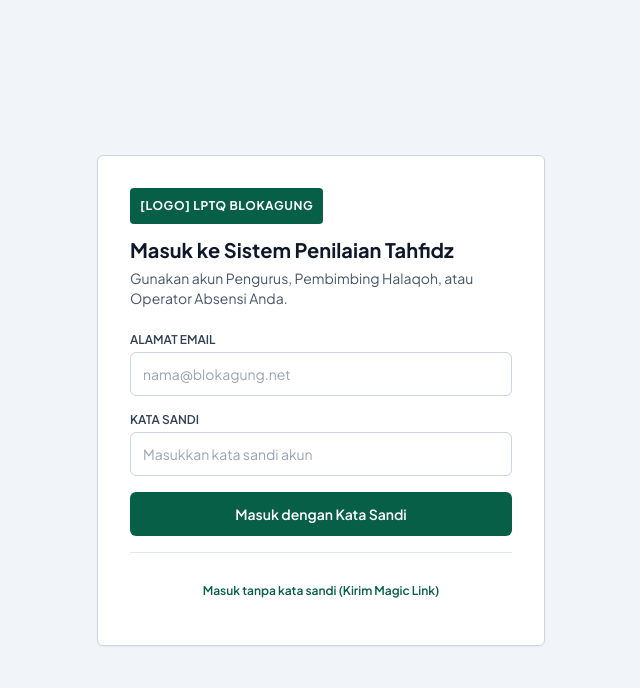
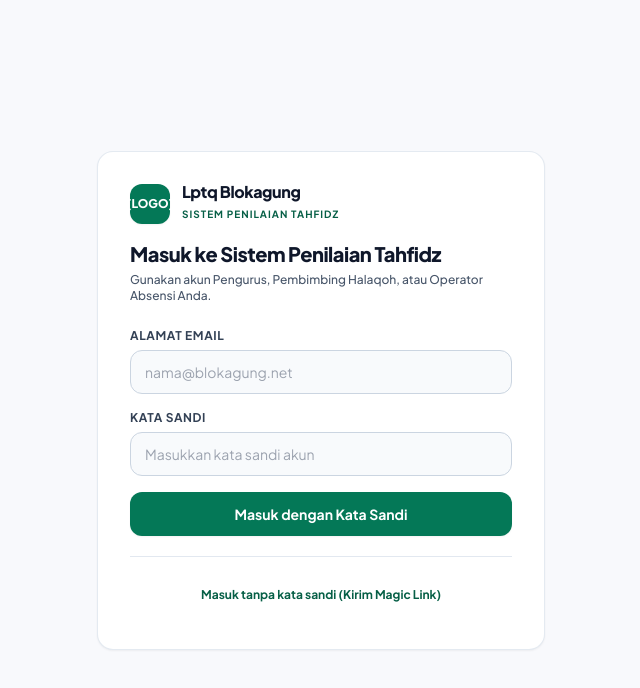
Before and after one commit to sistemmadin-creator/lptq-blokagung, a Next.js app: page /login in a window 1280 px wide. Shown: the top 688 px of the page, without its empty margins (319-959 px from the left). Built offline with nearby package versions, Linux system fonts and the light colour scheme.

Commit message:
Update page.tsx

```diff
--- a/src/app/login/page.tsx
+++ b/src/app/login/page.tsx
@@ -47,16 +47,27 @@
   };
 
   return (
-    <div className="min-h-screen flex items-center justify-center p-4 bg-slate-100 dark:bg-slate-950">
-      <div className="w-full max-w-md rounded-md border border-slate-300 bg-white p-6 sm:p-8 shadow-sm dark:border-slate-800 dark:bg-slate-900">
+    <div className="min-h-screen flex items-center justify-center p-4 bg-[#f8f9fc] dark:bg-slate-950">
+      <div className="w-full max-w-md rounded-2xl border border-slate-200/90 bg-white p-6 sm:p-8 shadow-sm dark:border-slate-800 dark:bg-slate-900">
         <div className="mb-6">
-          <div className="inline-flex h-9 px-2.5 items-center justify-center rounded bg-emerald-800 text-xs font-bold tracking-wider text-white mb-3">
-            [LOGO] LPTQ BLOKAGUNG
+          <div className="flex items-center gap-3 mb-4">
+            <div className="w-10 h-10 rounded-xl bg-brand text-white flex items-center justify-center font-extrabold text-xs shadow-sm">
+              [LOGO]
+            </div>
+            <div>
+              <span className="text-base font-extrabold tracking-tight text-slate-900 dark:text-white block leading-none">
+                Lptq Blokagung
+              </span>
+              <span className="text-[10px] tracking-widest uppercase font-bold text-brand-dark dark:text-emerald-400">
+                Sistem Penilaian Tahfidz
+              </span>
+            </div>
           </div>
-          <h1 className="text-xl font-bold text-slate-900 dark:text-white">
+
+          <h1 className="text-xl font-extrabold text-slate-900 dark:text-white tracking-tight">
             Masuk ke Sistem Penilaian Tahfidz
           </h1>
-          <p className="mt-1 text-sm text-slate-600 dark:text-slate-400">
+          <p className="mt-1 text-xs font-medium text-slate-600 dark:text-slate-400">
             Gunakan akun Pengurus, Pembimbing Halaqoh, atau Operator Absensi Anda.
           </p>
         </div>
@@ -65,7 +76,7 @@
           <div>
             <label
               htmlFor="email"
-              className="block text-xs font-semibold uppercase text-slate-700 dark:text-slate-300 mb-1"
+              className="block text-xs font-bold uppercase tracking-wider text-slate-700 dark:text-slate-300 mb-1.5"
             >
               Alamat Email
             </label>
@@ -76,7 +87,7 @@
               value={email}
               onChange={(e) => setEmail(e.target.value)}
               placeholder="nama@blokagung.net"
-              className="w-full min-h-[44px] rounded-md border border-slate-300 bg-white px-3 py-2 text-sm text-slate-900 dark:border-slate-700 dark:bg-slate-800 dark:text-white"
+              className="w-full min-h-[44px] rounded-xl border border-slate-300 bg-slate-50 px-3.5 py-2.5 text-sm text-slate-900 dark:border-slate-700 dark:bg-slate-800 dark:text-white"
             />
           </div>
 
@@ -84,7 +95,7 @@
             <div>
               <label
                 htmlFor="password"
-                className="block text-xs font-semibold uppercase text-slate-700 dark:text-slate-300 mb-1"
+                className="block text-xs font-bold uppercase tracking-wider text-slate-700 dark:text-slate-300 mb-1.5"
               >
                 Kata Sandi
               </label>
@@ -95,7 +106,7 @@
                 value={password}
                 onChange={(e) => setPassword(e.target.value)}
                 placeholder="Masukkan kata sandi akun"
-                className="w-full min-h-[44px] rounded-md border border-slate-300 bg-white px-3 py-2 text-sm text-slate-900 dark:border-slate-700 dark:bg-slate-800 dark:text-white"
+                className="w-full min-h-[44px] rounded-xl border border-slate-300 bg-slate-50 px-3.5 py-2.5 text-sm text-slate-900 dark:border-slate-700 dark:bg-slate-800 dark:text-white"
               />
             </div>
           )}
@@ -103,7 +114,7 @@
           <button
             type="submit"
             disabled={loading}
-            className="w-full min-h-[44px] rounded-md bg-emerald-800 px-4 py-2.5 text-sm font-semibold text-white hover:bg-emerald-900 disabled:opacity-60"
+            className="w-full min-h-[44px] rounded-xl bg-brand px-4 py-2.5 text-sm font-bold text-white hover:bg-brand-hover disabled:opacity-60 transition shadow-sm"
           >
             {loading
               ? "Memproses..."
@@ -113,11 +124,11 @@
           </button>
         </form>
 
-        <div className="mt-4 pt-4 border-t border-slate-200 dark:border-slate-800 text-center">
+        <div className="mt-5 pt-4 border-t border-slate-200 dark:border-slate-800 text-center">
           <button
             type="button"
             onClick={() => setMagicLinkMode((prev) => !prev)}
-            className="min-h-[44px] text-xs font-semibold text-emerald-800 hover:underline dark:text-emerald-400"
+            className="min-h-[44px] text-xs font-bold text-brand-dark hover:underline dark:text-emerald-400"
           >
             {magicLinkMode
               ? "Gunakan Email dan Kata Sandi"
```
